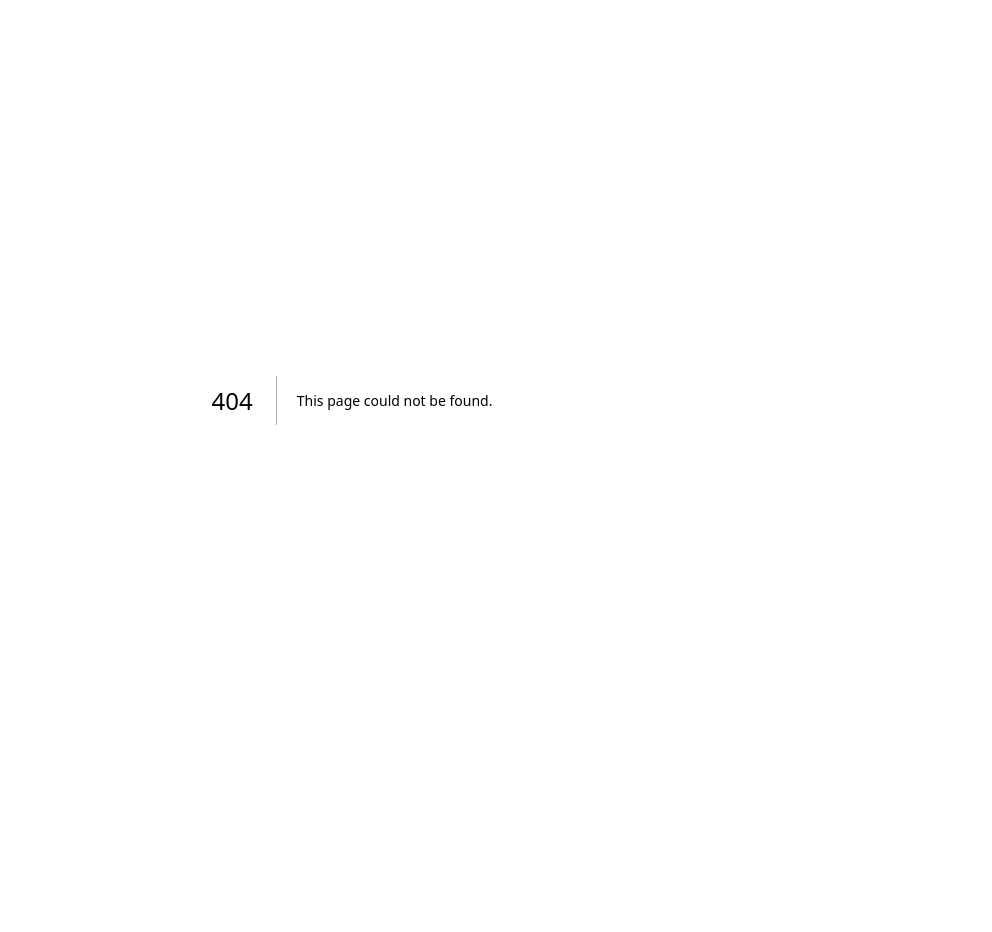
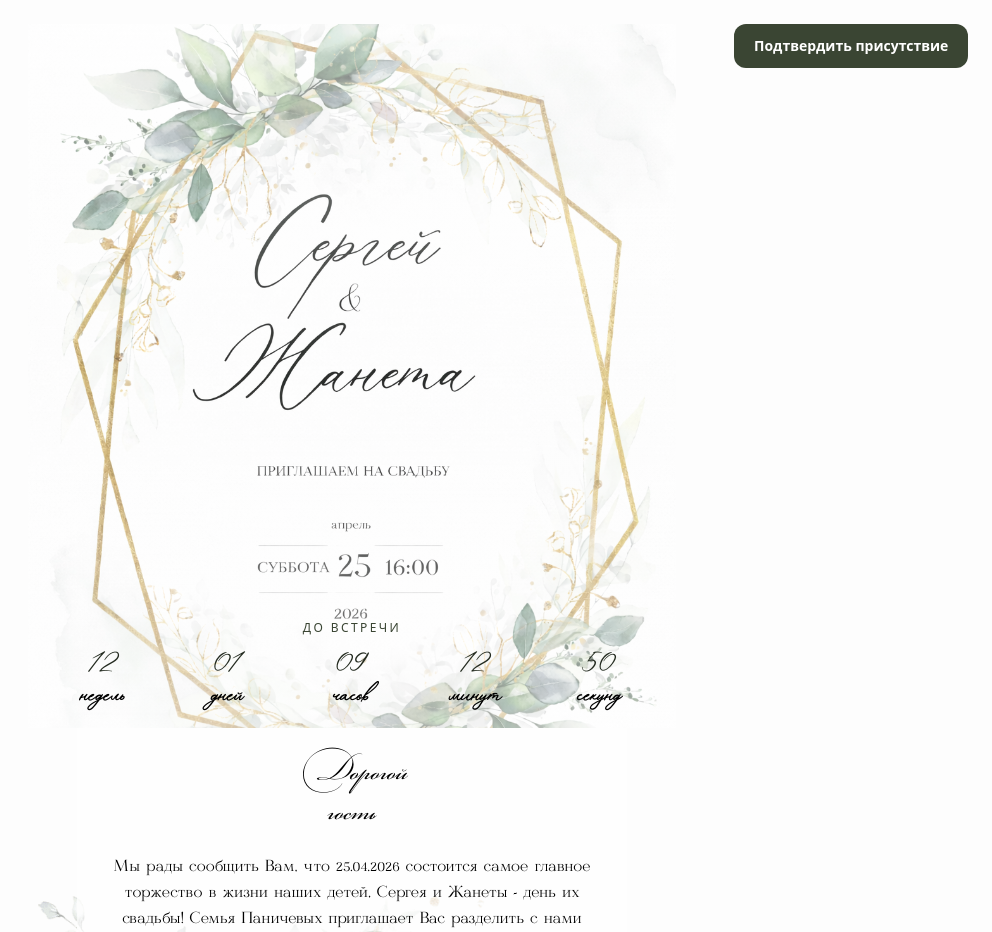
Before and after one commit to Resg/wedding, a Next.js app: page /panichev in a window 1280 px wide. Before the commit this address had no page. Shown: the top 932 px of the page, without its empty margins (288-1280 px from the left). Before the commit the page ends 800 px from the top, so only its background shows below. Built offline with nearby package versions, Linux system fonts and the light colour scheme.

Commit message:
Add panichev route with custom intro

```diff
--- /dev/null
+++ b/src/app/panichev/page.tsx
@@ -0,0 +1,8 @@
+import { HomePage } from "@/app/page";
+
+const introText =
+  "Мы рады сообщить Вам, что 25.04.2026 состоится самое главное торжество в жизни наших детей, Сергея и Жанеты - день их свадьбы! Семья Паничевых приглашает Вас разделить с нами радость этого незабываемого дня!";
+
+export default function PanichevPage() {
+  return <HomePage introText={introText} />;
+}
```
